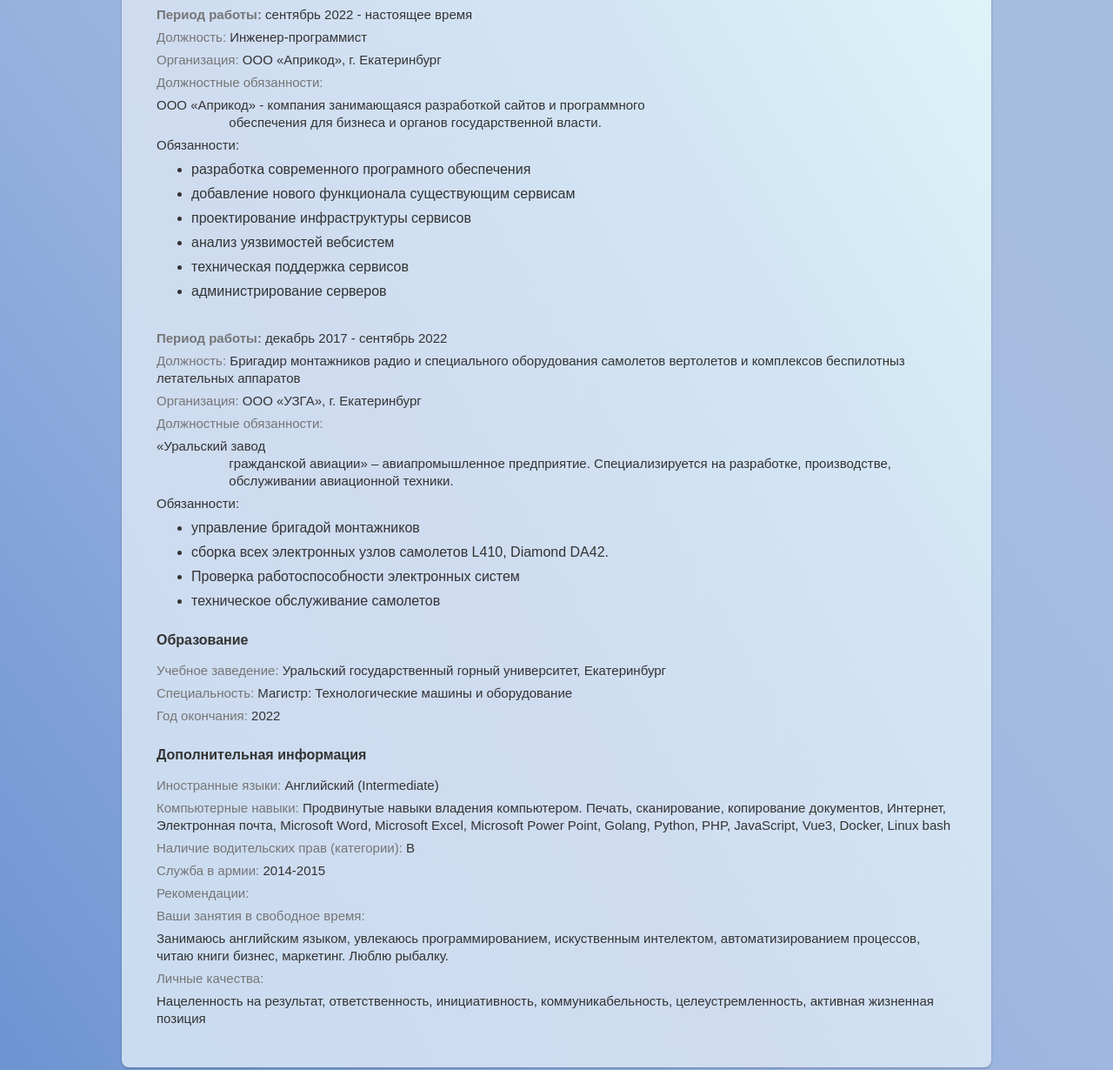
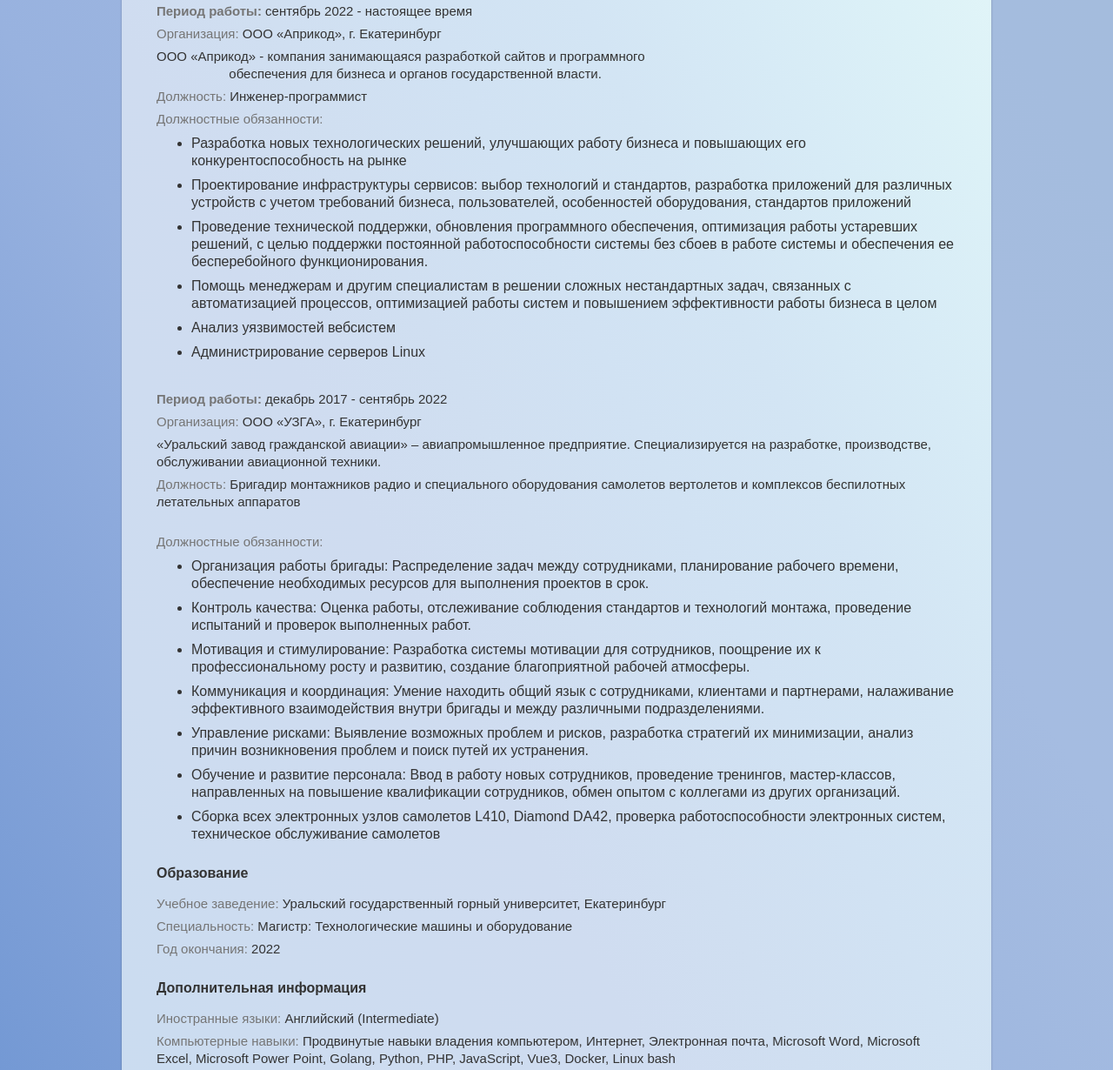
Before and after one commit to NemoRock/resume, a plain HTML site: page index.html in a window 1280 px wide. Shown: the part 521-1751 px from the top of the page at 87% size. Drawn offline with Linux system fonts and the light colour scheme.

Commit message:
Update index.html

```diff
--- a/index.html
+++ b/index.html
@@ -21,7 +21,6 @@
                 <p><b>Занятость:</b> <span>Полная</span></p>
                 <p><b>График работы:</b> <span>Полный день</span></p>
                 <p><b>Готовность к командировкам:</b> <span>да</span></p>
-                <p><b>Желаемая зарплата:</b> <span>250 000 руб.</span></p>
                 <p><b>Телефон:</b> <span>+7 (904) 173-74-71</span></p>
                 <p><b>Электронная почта:</b> <span>alekseibrusnitsyn@yandex.ru</span></p>
             </div>
@@ -40,41 +39,39 @@
             <div>
                 <p><b style="font-weight: bold !important; ">Период работы:</b>
                     <span>сентябрь 2022 - настоящее время </span></p>
-                <p><b>Должность:</b> <span>Инженер-программист</span></p>
                 <p><b>Организация:</b> <span>ООО «Априкод», г. Екатеринбург</span></p>
-                <p><b>Должностные обязанности:</b></p>
                 <div class="multiline"><p>ООО «Априкод» - компания занимающаяся разработкой сайтов и программного
                     обеспечения для бизнеса и органов государственной власти.</p>
-
-                    <p>Обязанности:</p>
+                    <p><b>Должность:</b> <span>Инженер-программист</span></p>
+                    <p><b>Должностные обязанности:</b></p>
 
                     <ul>
-                        <li>разработка современного програмного обеспечения</li>
-                        <li>добавление нового функционала существующим сервисам</li>
-                        <li>проектирование инфраструктуры сервисов</li>
-                        <li>анализ уязвимостей вебсистем</li>
-                        <li>техническая поддержка сервисов</li>
-                        <li>администрирование серверов</li>
+                        <li>Разработка новых технологических решений, улучшающих работу бизнеса и повышающих его конкурентоспособность на рынке</li>
+                        <li>Проектирование инфраструктуры сервисов: выбор технологий и стандартов, разработка приложений для различных устройств с учетом требований бизнеса, пользователей, особенностей оборудования, стандартов приложений</li>
+                        <li>Проведение технической поддержки, обновления программного обеспечения, оптимизация работы устаревших решений, с целью поддержки постоянной работоспособности системы без сбоев в работе системы и обеспечения ее бесперебойного функционирования.
+                        </li>
+                        <li>Помощь менеджерам и другим специалистам в решении сложных нестандартных задач, связанных с автоматизацией процессов, оптимизацией работы систем и повышением эффективности работы бизнеса в целом</li>
+                        <li>Анализ уязвимостей вебсистем</li>
+                        <li>Администрирование серверов Linux</li>
                     </ul>
                 </div>
                 <br>
                 <p><b style="font-weight: bold !important; ">Период работы:</b>
                     <span>декабрь 2017 - сентябрь 2022 </span></p>
-                <p><b>Должность:</b> <span>Бригадир монтажников радио и специального оборудования самолетов вертолетов и комплексов беспилотныз летательных аппаратов</span>
                 </p>
                 <p><b>Организация:</b> <span>ООО «УЗГА», г. Екатеринбург</span></p>
-                <p><b>Должностные обязанности:</b></p>
-                <div class="multiline" style="border-top: none; margin-top: 0; padding-top: 0"><p>«Уральский завод
-                    гражданской авиации» – авиапромышленное предприятие. Специализируется на разработке, производстве,
-                    обслуживании авиационной техники.</p>
-
-                    <p>Обязанности:</p>
+                <div class="multiline" style="border-top: none; margin-top: 0; padding-top: 0"><p>«Уральский завод гражданской авиации» – авиапромышленное предприятие. Специализируется на разработке, производстве, обслуживании авиационной техники.</p>
+                    <p><b>Должность:</b> <span>Бригадир монтажников радио и специального оборудования самолетов вертолетов и комплексов беспилотных летательных аппаратов</span>
+                    <p><b>Должностные обязанности:</b></p>
 
                     <ul>
-                        <li>управление бригадой монтажников</li>
-                        <li>сборка всех электронных узлов самолетов L410, Diamond DA42.</li>
-                        <li>Проверка работоспособности электронных систем</li>
-                        <li>техническое обслуживание самолетов</li>
+                        <li>Организация работы бригады: Распределение задач между сотрудниками, планирование рабочего времени, обеспечение необходимых ресурсов для выполнения проектов в срок.</li>
+                        <li>Контроль качества: Оценка работы, отслеживание соблюдения стандартов и технологий монтажа, проведение испытаний и проверок выполненных работ.</li>
+                        <li>Мотивация и стимулирование: Разработка системы мотивации для сотрудников, поощрение их к профессиональному росту и развитию, создание благоприятной рабочей атмосферы.</li>
+                        <li>Коммуникация и координация: Умение находить общий язык с сотрудниками, клиентами и партнерами, налаживание эффективного взаимодействия внутри бригады и между различными подразделениями.</li>
+                        <li>Управление рисками: Выявление возможных проблем и рисков, разработка стратегий их минимизации, анализ причин возникновения проблем и поиск путей их устранения.</li>
+                        <li>Обучение и развитие персонала:  Ввод в работу новых сотрудников, проведение тренингов, мастер-классов, направленных на повышение квалификации сотрудников, обмен опытом с коллегами из других организаций.</li>
+                        <li>Сборка всех электронных узлов самолетов L410, Diamond DA42, проверка работоспособности электронных систем, техническое обслуживание самолетов</li>
                     </ul>
                 </div>
             </div>
@@ -92,13 +89,12 @@
         <h4 id="preview-other">Дополнительная информация</h4>
         <div>
             <p><b>Иностранные языки:</b> <span>Английский (Intermediate)</span></p>
-            <p><b>Компьютерные навыки:</b> <span>Продвинутые навыки владения компьютером. Печать, сканирование, копирование документов, Интернет, Электронная почта, Microsoft Word, Microsoft Excel, Microsoft Power Point, Golang, Python, PHP, JavaScript, Vue3, Docker, Linux bash</span>
+            <p><b>Компьютерные навыки:</b> <span>Продвинутые навыки владения компьютером, Интернет, Электронная почта, Microsoft Word, Microsoft Excel, Microsoft Power Point, Golang, Python, PHP, JavaScript, Vue3, Docker, Linux bash</span>
             </p>
             <p><b>Наличие водительских прав (категории):</b> <span>B</span></p>
             <p><b>Служба в армии:</b> <span>2014-2015</span></p>
-            <p><b>Рекомендации:</b></p>
             <p><b>Ваши занятия в свободное время:</b></p>
-            <div class="multiline"><p>Занимаюсь английским языком, увлекаюсь программированием, искуственным интелектом, автоматизированием процессов, читаю книги бизнес, маркетинг. Люблю рыбалку.</p></div>
+            <div class="multiline"><p>Занимаюсь английским языком, увлекаюсь программированием, искуственным интелектом, автоматизированием процессов, читаю книги бизнес, маркетинг, люблю рыбалку и активный отдых.</p></div>
             <p><b>Личные качества:</b></p>
             <div class="multiline"><p>Нацеленность на результат, ответственность, инициативность, коммуникабельность, целеустремленность, активная жизненная позиция</p></div>
         </div>
@@ -124,7 +120,7 @@
         color: #333;
         box-sizing: border-box;
         user-select: none;
-        background: #fff;
+        /*background: #fff;*/
         /*background-image: linear-gradient(to right top, #88f9f9, #a6faff, #c3faff, #ddfbff, #f4fcff) !important;*/
         background-image: linear-gradient(to right top, #cadcf0, #cbdcf0, #cddcf0, #cedcf0, #cfdcf0, #d0dff1, #d1e2f3, #d3e5f4, #d7ebf6, #dcf1f7, #e3f6f8, #ebfbfa) !important;
         box-shadow: 0 1px 2px 0 rgba(0, 0, 0, 0.2), 0 1px 3px 0 rgba(0, 0, 0, 0.1);
```
